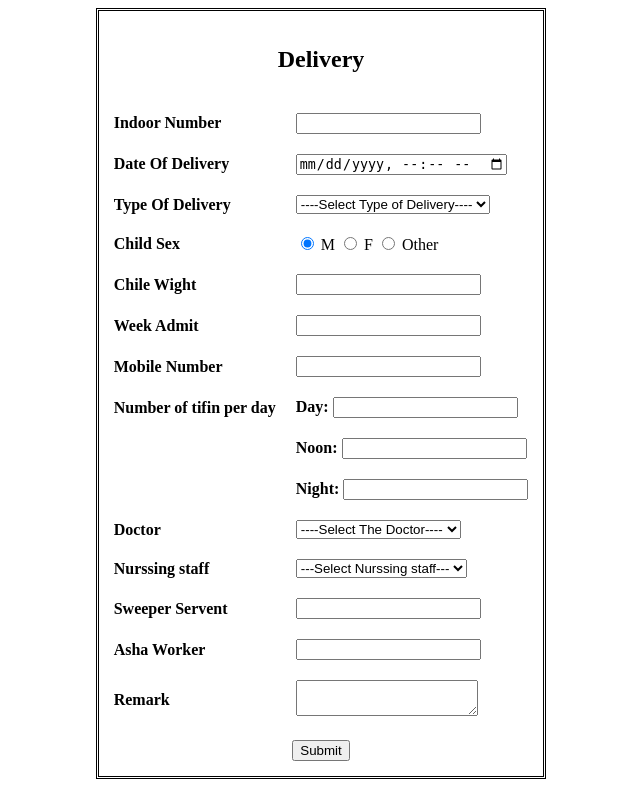
After one commit to milansonagra/Statistic-Generator-Web-Application, a CodeIgniter app: page /Statistic-Generator-Web-Application/index.php/l1_delivery_controller/index in a window 1280 px wide. The commit adds this page. Shown: the whole page, without its empty margins (319-959 px from the left). Run offline with CodeIgniter, Linux system fonts and the light colour scheme.

Commit message:
sencond commit

```diff
--- a/application/config/config.php
+++ b/application/config/config.php
@@ -23,7 +23,7 @@ defined('BASEPATH') OR exit('No direct script access allowed');
 | a PHP script and you can easily do that on your own.
 |
 */
-$config['base_url'] = 'http://localhost/hospital/';
+$config['base_url'] = 'http://localhost/Statistic-Generator-Web-Application/';
 
 /*
 |--------------------------------------------------------------------------
--- /dev/null
+++ b/application/controllers/L1_Delivery_Controller.php
@@ -0,0 +1,41 @@
+<?php
+	defined('BASEPATH') OR exit('No direct script access allowed');
+
+	class L1_Delivery_Controller extends CI_controller {
+
+		public function index() {
+			$this->load->view('Forms_for_input_data/Form_Delivery_View');
+		}
+
+		private function validation() {
+
+			$this->load->helper(array('form','url'));
+			$this->load->library('form_validation');
+
+			$this->form_validation->set_rules('indoor_number','Indoor Number','required');
+			$this->form_validation->set_rules('delivery_date','Delivery Date','required');
+			$this->form_validation->set_rules('child_wight','Child Wight','required|less_than_equal_to[500]');
+			$this->form_validation->set_rules('week_admit','Week Admit','required');
+			$this->form_validation->set_rules('mobile_number','Mobie Number','required|exact_length[10]');
+			$this->form_validation->set_rules('tifin_day','Number Of Tifin','required|number');
+			$this->form_validation->set_rules('doctor','Doctor','required','Select the Doctor');
+			$this->form_validation->set_rules('nurse','Nurse','required','Select the Nurse');
+		}
+
+		public function submit() {
+
+			$this->validation();
+
+			if ($this->form_validation->run() == FALSE) {
+				$this->load->view('Forms_for_input_data/Form_Delivery_View');
+			}
+			else {
+				$this->load->model('Hospital_Model');
+				$this->Hospital_Model->form_delivery();
+
+				echo "Entered successfully!";
+				$this->load->view('Forms_for_input_data/Form_Delivery_View');
+			}
+		}
+	}
+?>
--- a/application/controllers/L1_New_Born_Controller.php
+++ b/application/controllers/L1_New_Born_Controller.php
@@ -16,7 +16,7 @@
 			$this->form_validation->set_rules('indoor_number','Indoor Number','required');
 			$this->form_validation->set_rules('name','Name','required|alpha');
 			$this->form_validation->set_rules('Diagnosis','Diagnosis','required');
-			$this->form_validation->set_rules('age','Age','required');
+			$this->form_validation->set_rules('age','Age','required|less_than_equal_to[370]');
 
 		}
 
--- /dev/null
+++ b/application/views/Forms_for_input_data/Form_Delivery_View.php
@@ -0,0 +1,106 @@
+<!DOCTYPE html>
+<html>
+	<head>
+		<title>Delivery</title>
+	</head>
+	<body>
+		<?php echo validation_errors('form'); ?>
+		<center>
+		<?php echo form_open("L1_Delivery_Controller/submit");?>
+		<table cellpadding ="5px" cellspacing="10px"  style="border: double;align-content: center;">
+			<tr>
+				<th colspan="2"><h2>Delivery</th></h2></th>
+			</tr>
+			<tr>
+				<td><b><?php echo form_label('Indoor Number');?></b></td>
+				<td><?php echo form_input(array('type'=>'number','id'=>'indoor_number','name'=>'indoor_number'));?></td>
+			</tr>
+			<tr>
+				<td><b><?php echo form_label('Date Of Delivery');?></b></td>
+				<td><?php echo form_input(array('type'=>'datetime-local','id'=>'delivery_date','name'=>'delivery_date','value'=>date("Y-m-d h:i:sa")));?></td>
+			</tr>
+			<tr>
+				<?php
+					$options_delivery = array(
+						NULL => '----Select Type of Delivery----',
+						1 => 'one',
+						2 => 'two'
+					);
+				?>
+				<td><b><?php echo form_label('Type Of Delivery');?></b></td>
+				<td><?php echo form_dropdown('delivery_type',$options_delivery);?></td>
+			</tr>
+			<tr>
+				<td>
+					<b>
+					<?php echo form_label('Child Sex');?>
+					</b>
+				</td>
+				<td>
+					<?php echo form_radio('sex','M',TRUE);?>M
+					<?php echo form_radio('sex','F',FALSE);?>F
+					<?php echo form_radio('sex','O',FALSE);?>Other
+				</td>
+			</tr>
+			<tr>
+				<td><b><?php echo form_label('Chile Wight');?></b></td>
+				<td><?php echo form_input(array('type'=>'number','id'=>'child_wight','name'=>'child_wight'));?></td>
+			</tr>
+			<tr>
+				<td><b><?php echo form_label('Week Admit');?></b></td>
+				<td><?php echo form_input(array('type'=>'number','id'=>'week_admit','name'=>'week_admit'));?></td>
+			</tr>
+			<tr>
+				<td><b><?php echo form_label('Mobile Number');?></b></td>
+				<td><?php echo form_input(array('type'=>'number','id'=>'mobile_number','name'=>'mobile_number'));?></td>
+			</tr>
+			<tr>
+				<td><b><?php echo form_label('Number of tifin per day');?></b></td>
+				<td><b>Day: </b><?php echo form_input(array('type'=>'number','id'=>'tifin_day','name'=>'tifin_day'));?></td>
+			</tr>
+			<tr>
+				<td rowspan="2"></td>
+				<td><b>Noon: </b><?php echo form_input(array('type'=>'number','id'=>'tifin_noon','name'=>'tifin_noon'));?></td>
+			</tr>
+			<tr>
+				<td><b>Night: </b><?php echo form_input(array('type'=>'number','id'=>'tifin_night','name'=>'tifin_night'));?></td>
+			</tr>
+			<tr>
+				<?php
+					$options_doctors = array(
+						NULL => '----Select The Doctor----',
+						1 => 'one dr'
+					);
+				?>
+				<td><b><?php echo form_label('Doctor');?></b></td>
+				<td><?php echo form_dropdown('doctor',$options_doctors);?></td>
+			</tr>
+			<tr>
+				<?php
+					$options_nurse = array(
+						NULL => '---Select Nurssing staff---',
+						1 => 'one nr'
+					);
+				?>
+				<td><b><?php echo form_label('Nurssing staff');?></b></td>
+				<td><?php echo form_dropdown('nurse',$options_nurse);?></td>
+			</tr>
+			<tr>
+				<td><b><?php echo form_label('Sweeper Servent');?></b></td>
+				<td><?php echo form_input(array('type'=>'text','id'=>'sweeperservent','name'=>'sweeperservent'));?></td>
+			</tr>
+			<tr>
+				<td><b><?php echo form_label('Asha Worker');?></b></td>
+				<td><?php echo form_input(array('type'=>'text','id'=>'ashaworker','name'=>'ashaworker'));?></td>
+			</tr>
+			<tr>
+				<td><b><?php echo form_label('Remark');?></b></td>
+				<td><textarea name="remark"></textarea></td>
+			</tr>
+			<tr style="align-content: center;">
+				<td colspan="2"><center><?php echo form_submit('submit','Submit')?></center></td>
+			</tr>
+		</table>
+		</center>
+	</body>
+</html>
```
Also changed, not shown: application/controllers/L1_Personal_Info_Controller.php (+8 -16 lines), application/models/Hospital_Model.php (+33 -3 lines), application/views/Form_Personal_Information_View.php (deleted, +0 -84 lines), application/views/Forms_for_input_data/Form_Diagnosis_View.php (+10 -1 lines), application/views/Forms_for_input_data/Form_Personal_Information_View.php (+33 -0 lines).
